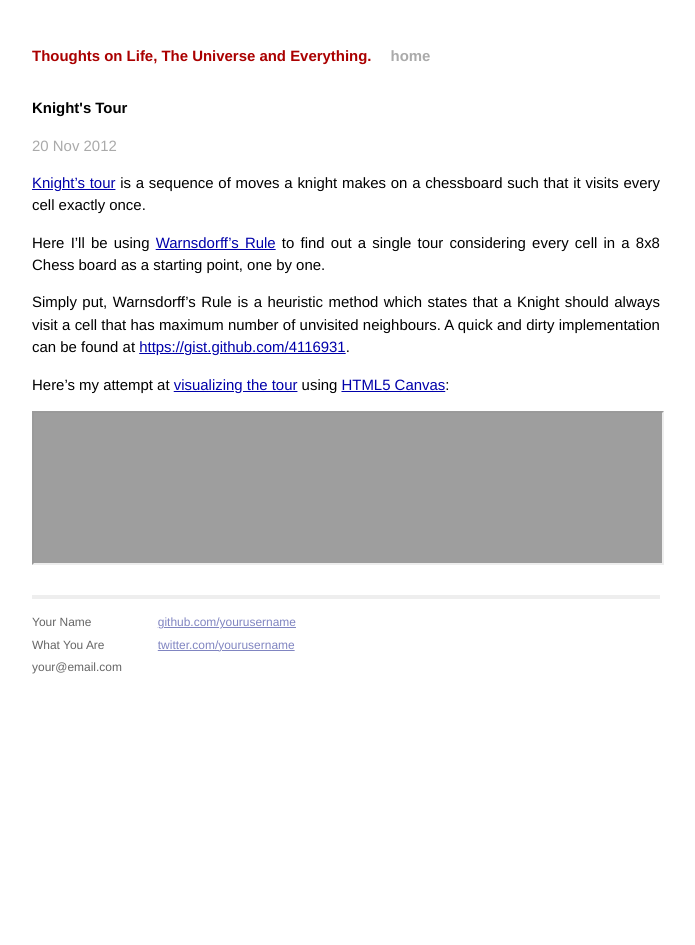
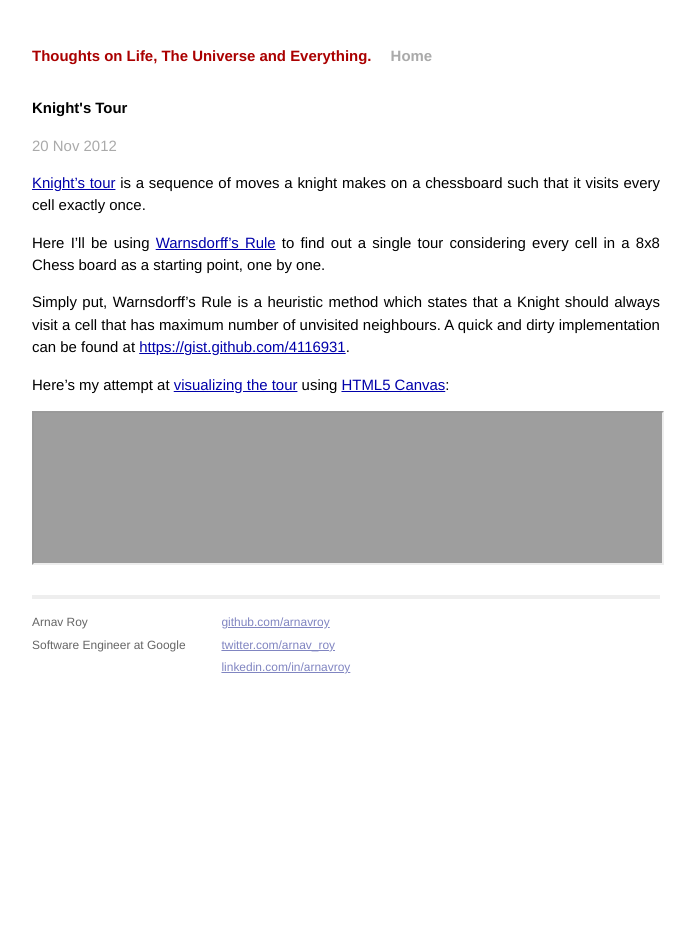
Before and after one commit to arnavroy/arnavroy.github.com, a Jekyll site: the page built from _posts/2012-11-20-knights-tour.markdown, in a window 1280 px wide. Shown: the whole page, without its empty margins (294-989 px from the left). Built offline with Jekyll 4.4.1, drawn with Linux system fonts in a browser that asks for light colours; Markdown is read by kramdown in place of the engine named in the settings.

Commit message:
Changing the default layout.

```diff
--- a/_layouts/default.html
+++ b/_layouts/default.html
@@ -19,7 +19,7 @@
           <div class="site">
             <div class="header">
               <h1 class="title"><a href="/">{{ site.name }}</a></h1>
-              <a class="extra" href="/">home</a>
+              <a class="extra" href="/">Home</a>
             </div>
 
                 {{ content }}
@@ -27,15 +27,15 @@
             <div class="footer">
               <div class="contact">
                 <p>
-                  Your Name<br />
-                  What You Are<br />
-                  your@email.com
+                  Arnav Roy<br />
+                  Software Engineer at Google<br />
                 </p>
               </div>
               <div class="contact">
                 <p>
-                  <a href="http://github.com/yourusername/">github.com/yourusername</a><br />
-                  <a href="http://twitter.com/yourusername/">twitter.com/yourusername</a><br />
+                  <a href="http://github.com/arnavroy/">github.com/arnavroy</a><br />
+                  <a href="http://twitter.com/arnav_roy/">twitter.com/arnav_roy</a><br />
+                  <a href="http://www.linkedin.com/in/arnavroy">linkedin.com/in/arnavroy</a>
                 </p>
               </div>
             </div>
```
